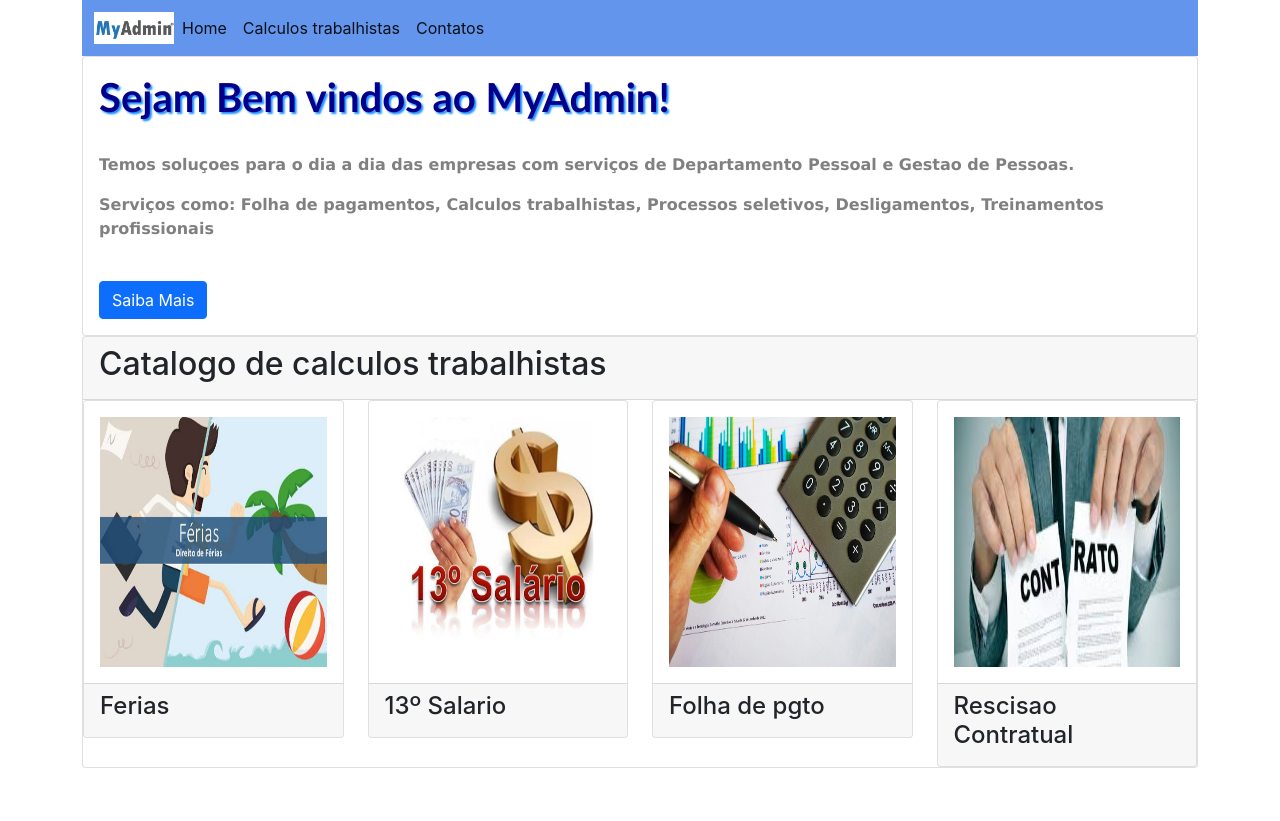
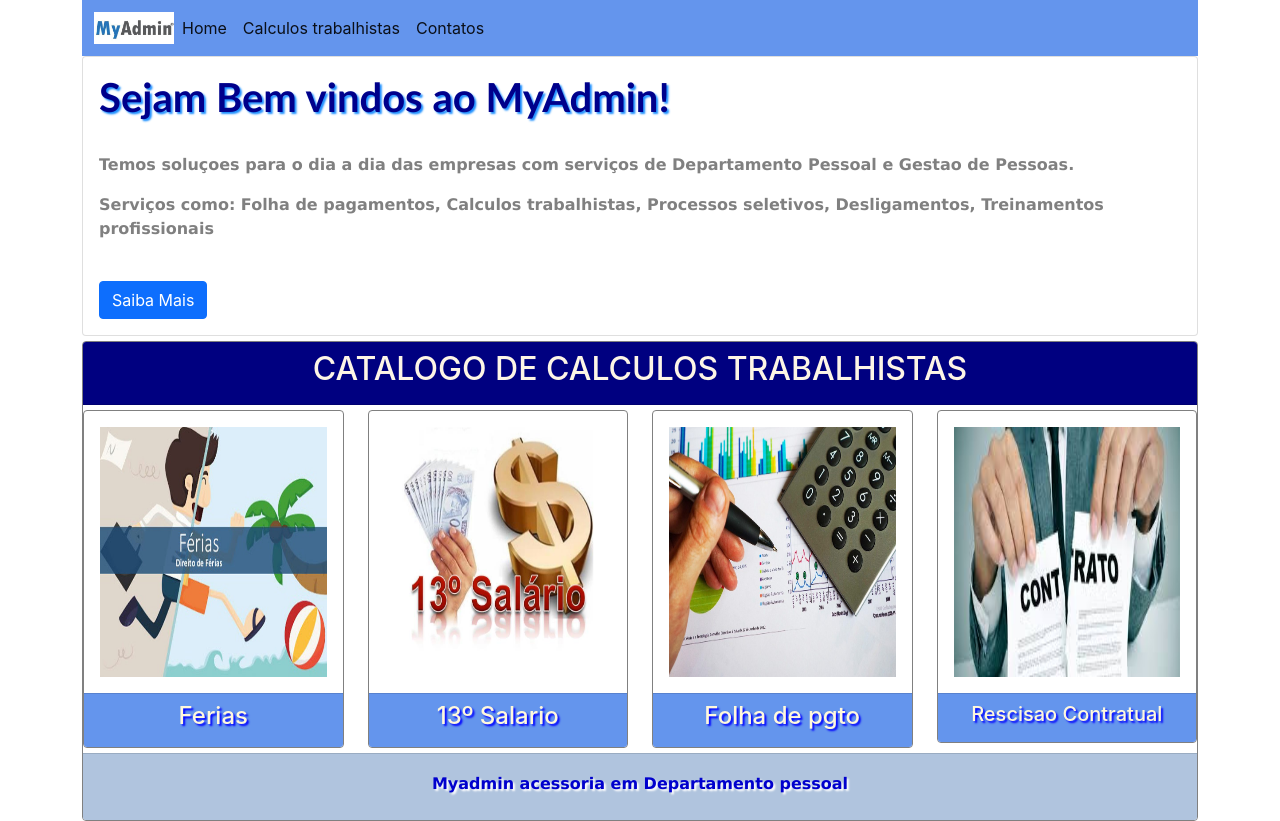
Before and after one commit to rodrigostack/Myadmin, a React (Create React App) app: page / in a window 1280 px wide. Before the commit the page ends 800 px from the top, so only its background shows below. Built offline with nearby package versions, Linux system fonts and the light colour scheme.

Commit message:
setima versao

```diff
--- a/src/calculos/Catalogo.css
+++ b/src/calculos/Catalogo.css
@@ -2,3 +2,44 @@
     width: 100%;
     height: 250px;
 }
+
+.cardmain{
+    margin-top: 5px;
+    border: 1px solid gray;
+}
+.cardtitle{
+    background-color: navy;
+    color: oldlace;
+    text-align: center;
+    text-transform: uppercase;
+}
+
+.cardfooter{
+    background-color: cornflowerblue;
+
+}
+
+.cardfooter:hover{
+    background-color: lightblue;
+
+}
+
+.cardfooter a{
+    text-decoration: none;
+    color: cornsilk;
+    text-align: center;
+    text-shadow: 2px 2px 2px blue;
+}
+
+.footer{
+    background-color: lightsteelblue;
+    margin-top: 5px;
+}
+
+.footer p{
+    color: mediumblue;
+    text-align: center;
+    text-shadow: 2px 2px 2px white;
+    padding-top: 10px;
+
+}
--- a/src/calculos/Catalogo.jsx
+++ b/src/calculos/Catalogo.jsx
@@ -10,57 +10,60 @@ import Rescisao from '../imagens/rescicao.jpg'
 export default function(){
     return(
         <div>
-            <div className="card">
-                <div className="card-header">
+            <div className="card cardmain">
+                <div className="card-header cardtitle">
                     <h2>Catalogo de calculos trabalhistas</h2>
                 </div>
             <div className="row">
                 <div className="col-md-3">
-                    <div className="card">
+                    <div className="card cardmain">
                         <div className='card-body'>
                             <img src={ Ferias }  className="fly"/>
                         </div>
-                        <div className="card-footer">
-                            <h2 className="h4">Ferias</h2>
+                        <div className="card-footer cardfooter">
+                            <a href='#'><h2 className="h4">Ferias</h2></a>
                         </div>
 
                     </div>
                 </div>
                 <div className="col-md-3">
-                    <div className="card">
+                    <div className="card cardmain">
                         <div className='card-body'>
                              <img src={ Decimoterceiro } className="fly"/>
                         </div>
-                        <div className="card-footer">
-                            <h2 className="h4">13º Salario</h2>
+                        <div className="card-footer cardfooter">
+                                <a href='#'><h2 className="h4">13º Salario</h2></a>
                         </div>
 
                     </div>
                 </div>
                 <div className="col-md-3">
-                    <div className="card">
+                    <div className="card cardmain">
                         <div className='card-body'>
                             <img src={ Folha }  className="fly"/>
                         </div>
-                        <div className="card-footer">
-                            <h2 className="h4">Folha de pgto</h2>
+                        <div className="card-footer cardfooter">
+                            <a href='#'><h2 className="h4">Folha de pgto</h2></a>
                         </div>
 
                     </div>
                 </div>
                 <div className="col-md-3">
-                    <div className="card">
+                    <div className="card cardmain">
                         <div className='card-body'>
                             <img src={ Rescisao }  className="fly"/>
                         </div>
-                        <div className="card-footer">
-                            <h2 className="h4">Rescisao Contratual</h2>
+                        <div className="card-footer cardfooter">
+                            <a href='#'><h2 className="h5">Rescisao Contratual</h2></a>
                         </div>
 
                     </div>
                 </div>
 
             </div>
+            <div className="card-footer footer">
+                <p>Myadmin acessoria em Departamento pessoal</p>
+            </div>
             </div>
 
         </div>
```
Also changed, not shown: src/navbar/Navbar.css (line endings or trailing spaces).
